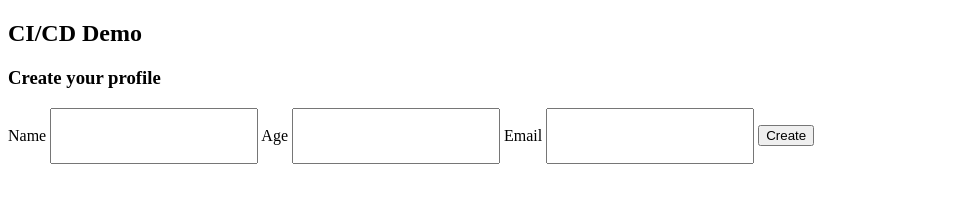
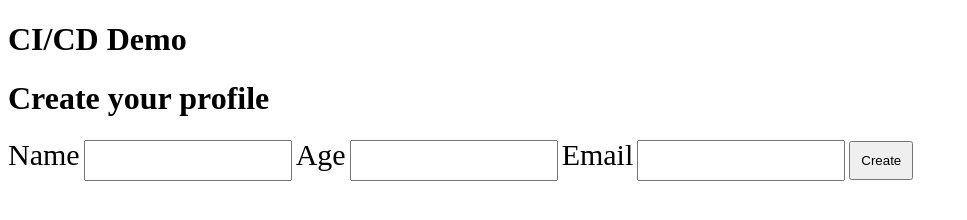
Before and after one commit to akasht5/ci-cd-with-vercel, a website built with webpack: page src/index.html in a window 1280 px wide. Shown: the whole page, without its empty margins (0-967 px from the left). Built offline with nearby package versions, Linux system fonts and the light colour scheme.

Commit message:
made some ui changes

```diff
--- a/src/index.html
+++ b/src/index.html
@@ -9,21 +9,27 @@
     <style>
         #name{
             width:200px;
-            height:50px;
+            height:35px;
         }
         #age{
             width:200px;
-            height:50px;
+            height:35px;
         }
         #email{
             width:200px;
-            height:50px;
+            height:35px;
+        }
+        #submit{
+            padding:10px;
+        }
+        label{
+            font-size:30px;
         }
     </style>
 </head>
 <body>
-    <h2>CI/CD Demo</h2>
-    <h3>Create your profile</h3>
+    <h1>CI/CD Demo</h1>
+    <h1>Create your profile</h1>
 
     <label for="name">Name</label>
     <input type="text" name="name" id="name" />
@@ -36,6 +42,6 @@
 
     <input type="button" value="Create" id="submit">
 
-    <h2 id="result"></h2>
+    <h1 id="result"></h1>
 </body>
 </html>
```
